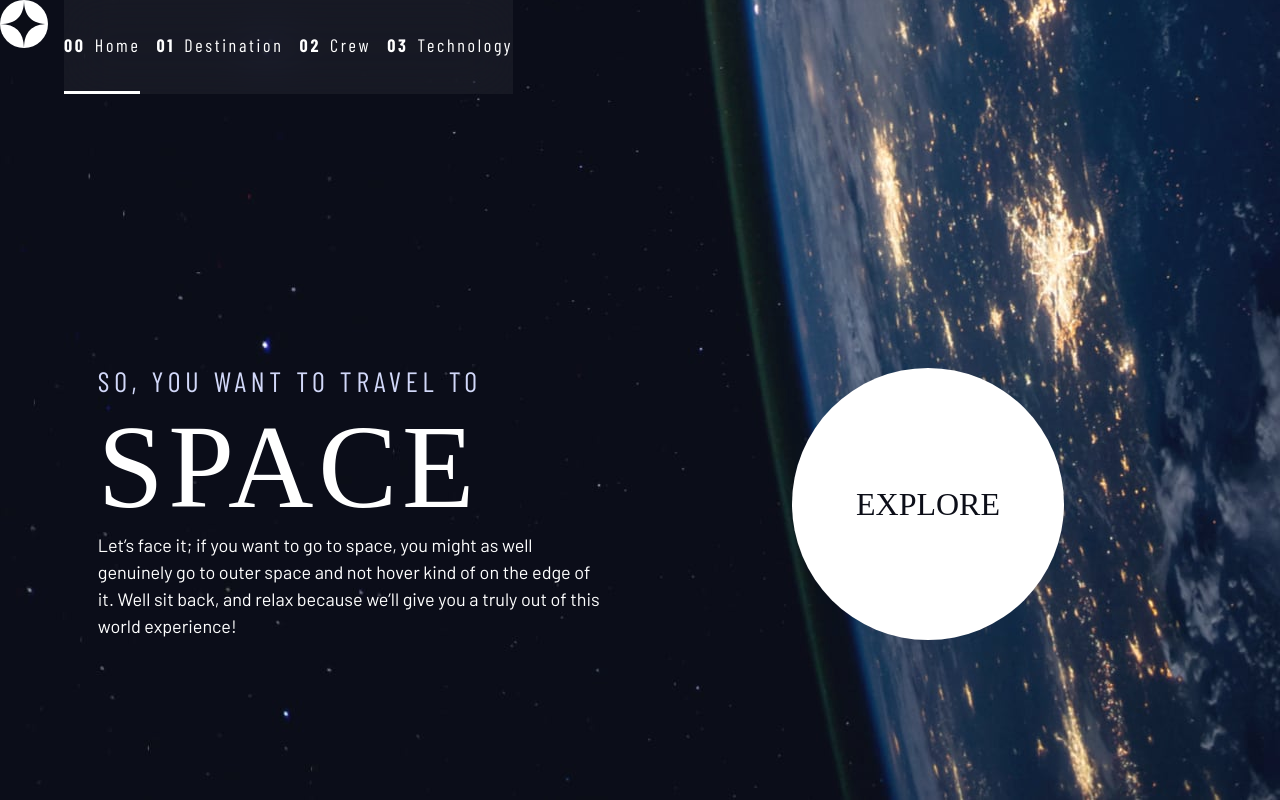
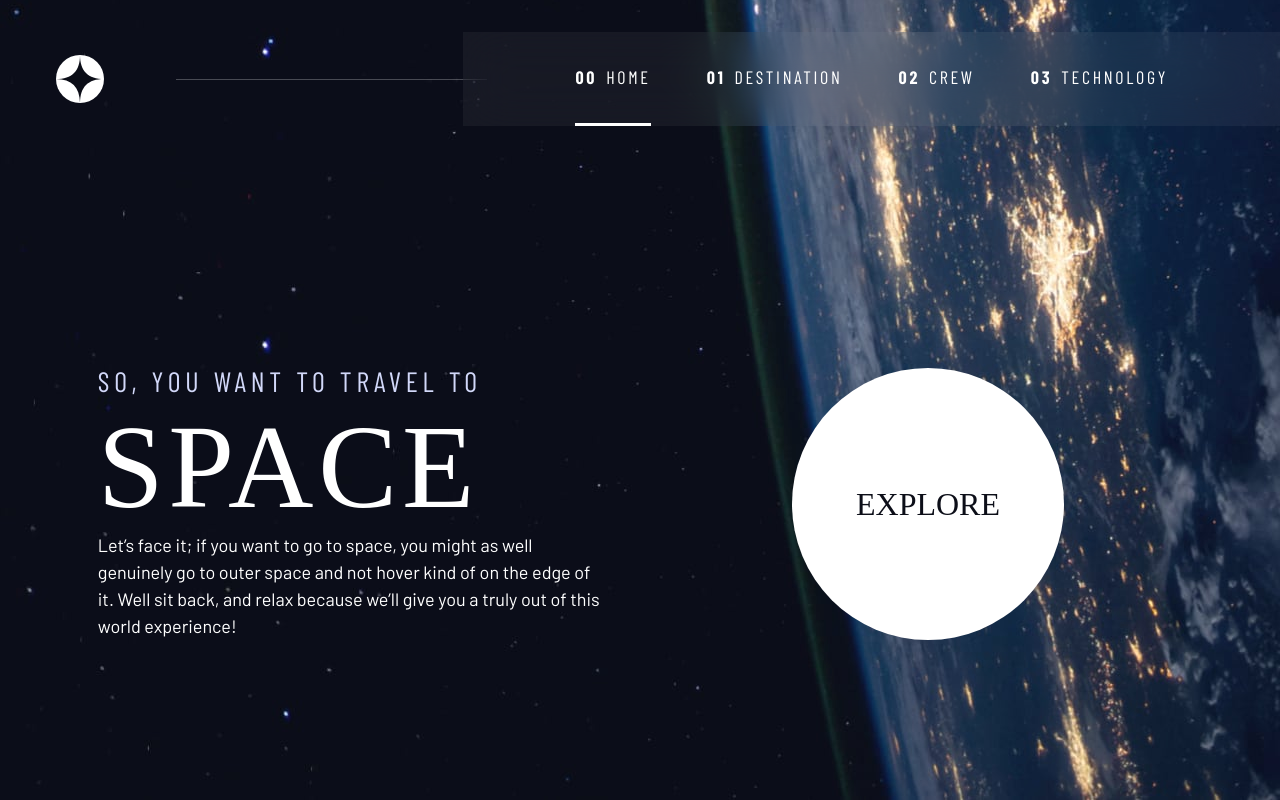
Before and after one commit to PavlinaPs/Project6-Space-tourism-Kevin-Powell, a plain HTML site: page index.html in a window 1280 px wide. Drawn offline with nearby package versions, Linux system fonts and the light colour scheme; a web font is replaced by a local one.

Commit message:
home page done

```diff
--- a/index.css
+++ b/index.css
@@ -198,6 +198,21 @@ select {
     border: 0;
 }
 
+.skip-to-content {
+    position: absolute;
+    z-index: 1000;
+    background: hsl(var(--color-white));
+    color: hsl( var(--color-dark));
+    padding: 0.5em 1em;
+    margin-inline: auto;
+    transform: translateY(-101%);
+    transition: transform 250ms ease-in;
+}
+
+.skip-to-content:focus {
+    transform: translateY(0);
+}
+
 /* colors */
 .background-dark { background-color: hsl( var(--color-dark));}
 .background-light {background-color: hsl( var(--color-light));}
@@ -268,13 +283,36 @@ select {
     opacity: 1;
 }
 
+/* primary header */
+
+.logo {
+    margin: 1.5rem clamp(1.5rem, 5vw, 3.5rem);
+
+}
+
+.primary-header {
+    justify-content: space-between;
+    align-items: center;
+}
+
 .primary-navigation {
+    --gap: clamp(1rem, 5vw, 3.5rem);;
     --underline-gap: 2rem;
     list-style: none;
     padding: 0;
     margin: 0;
     background: hsl( var(--color-dark) / 0.95);
 }
+
+.primary-navigation a {
+    text-decoration: none;
+}
+
+.primary-navigation a > span {
+    margin-right: 0.5em;
+    font-weight: 700;
+}
+
 
 .mobile-nav-toggle {
     display: none;
@@ -293,6 +331,7 @@ select {
     border: 0;
     border-bottom: 0.2rem solid hsl(var(--color-white) / 0);
     background-color: transparent;
+
 }
 
 .underline-indicators > *:hover,
@@ -323,6 +362,7 @@ select {
     .primary-navigation[data-visible="true"] {
         transform: translateX(0);
         padding-right: 0;
+
     }
 
     .mobile-nav-toggle {
@@ -340,6 +380,11 @@ select {
         aspect-ratio: 1;
     }
 
+    .underline-indicators > * {       /*every direct child of*/
+        border: 0;
+        border-right: 0.2rem solid hsl(var(--color-white) / 0);
+    }
+
     .mobile-nav-toggle[aria-expanded="true"] {
         background-image: url(./assets/shared/icon-close.svg);
     }
@@ -348,20 +393,44 @@ select {
         outline: 5px solid white;
         outline-offset: 5px;
     }
+}
 
-    .underline-indicators > * {       /*every direct child of*/
-        border: 0;
-        border-right: 0.2rem solid hsl(var(--color-white) / 0);
+@media (min-width: 35em) {
+    .primary-navigation {
+        padding-inline: clamp(3rem, 10vw, 7rem);
     }
 }
 
-.primary-navigation a {
-    text-decoration: none;
+
+@media (min-width: 35em) and (max-width: 44.999em) {
+    .primary-navigation a > span {
+        display: none;
+    }
 }
 
-.primary-navigation a > span {
-    margin-right: 0.5em;
-    font-weight: 700;
+@media (min-width: 45em) {
+    .primary-header::after {
+        content: '';
+        display: block;
+        position: relative;
+        margin-right: -2.5rem;
+        height: 1px;
+        width: 100%;
+        background: hsl(var(--color-white) / 0.25);
+        order: 1;
+
+    }
+
+    nav {
+        order: 2;
+    }
+
+    .primary-navigation {
+        margin-block: 2rem;
+    }
+
+
+
 }
 
 .tab-list{
--- a/index.html
+++ b/index.html
@@ -18,23 +18,24 @@
   <script src="index.js" defer></script>
 </head>
 <body class="home">
-
+  <!-- on top of the screen so content can be reached with first tab -->
+  <a class="skip-to-content" href="#main">Skip to content</a>
   <header class="primary-header flex">
-    <div>
-      <img src="./assets/shared/logo.svg" alt="space tourism logo" class="logo">
+    <div class="logo">
+      <img src="./assets/shared/logo.svg" alt="space tourism logo">
     </div>
     <button class="mobile-nav-toggle" aria-controls="primary-navigation"><span class="sr-only" aria-expanded="false">Menu</span></button>
     <nav>
       <ul id="primary-navigation" data-visible="false" class="primary-navigation flex underline-indicators">
-        <li class="active"><a class="ff-sans-cond text-white letter-spacing-2" href="index.html"><span>00</span>Home</a></li>
-        <li><a class="ff-sans-cond text-white letter-spacing-2" href="destination.html"><span>01</span>Destination</a></li>
-        <li><a class="ff-sans-cond text-white letter-spacing-2" href="crew.html"><span>02</span>Crew</a></li>
-        <li><a class="ff-sans-cond text-white letter-spacing-2" href="technology.html"><span>03</span>Technology</a></li>
+        <li class="active"><a class="ff-sans-cond text-white letter-spacing-2 uppercase" href="index.html"><span aria-hidden="true">00</span>Home</a></li>
+        <li><a class="ff-sans-cond text-white letter-spacing-2 uppercase" href="destination.html"><span aria-hidden="true">01</span>Destination</a></li>
+        <li><a class="ff-sans-cond text-white letter-spacing-2 uppercase" href="crew.html"><span aria-hidden="true">02</span>Crew</a></li>
+        <li><a class="ff-sans-cond text-white letter-spacing-2 uppercase" href="technology.html"><span aria-hidden="true">03</span>Technology</a></li>
       </ul>
     </nav>
   </header>
 
-  <div class="grid-container grid-container--home">
+  <main id="main" class="grid-container grid-container--home">
     <div>
       <h1 class="text-light fs-500 ff-sans-cond uppercase letter-spacing-1">So, you want to travel to <span class="fs-900 ff-serif text-white d-block">Space</span></h1>
       <p>Let’s face it; if you want to go to space, you might as well genuinely go to
@@ -44,8 +45,9 @@
     <div>
       <a href="#" class="large-button ff-serif background-white uppercase text-dark">Explore</a>
     </div>
-  </div>
+  </main>
 
 
 </body>
+
 </html>
```
